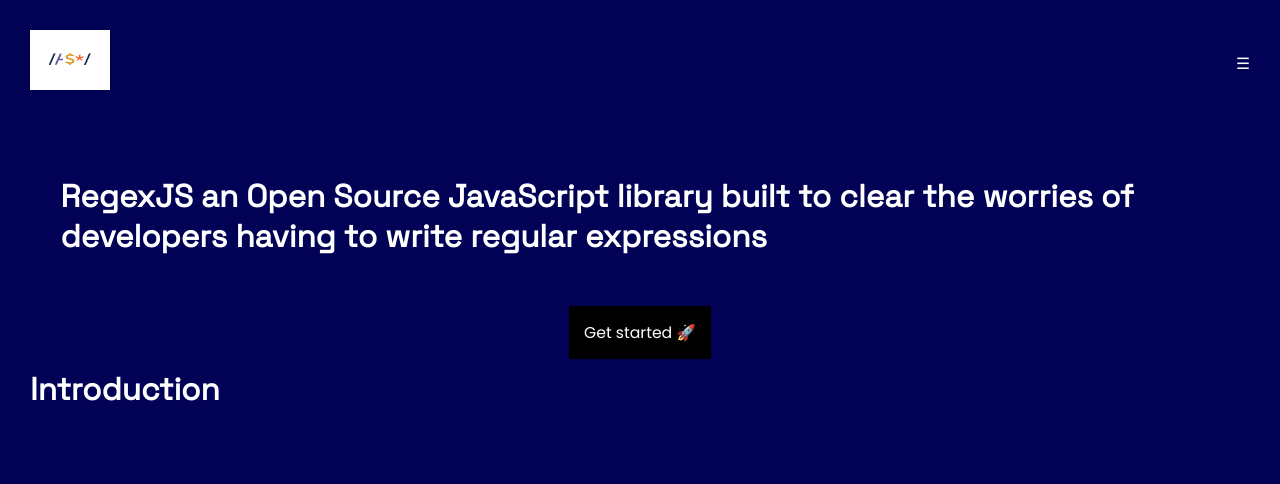
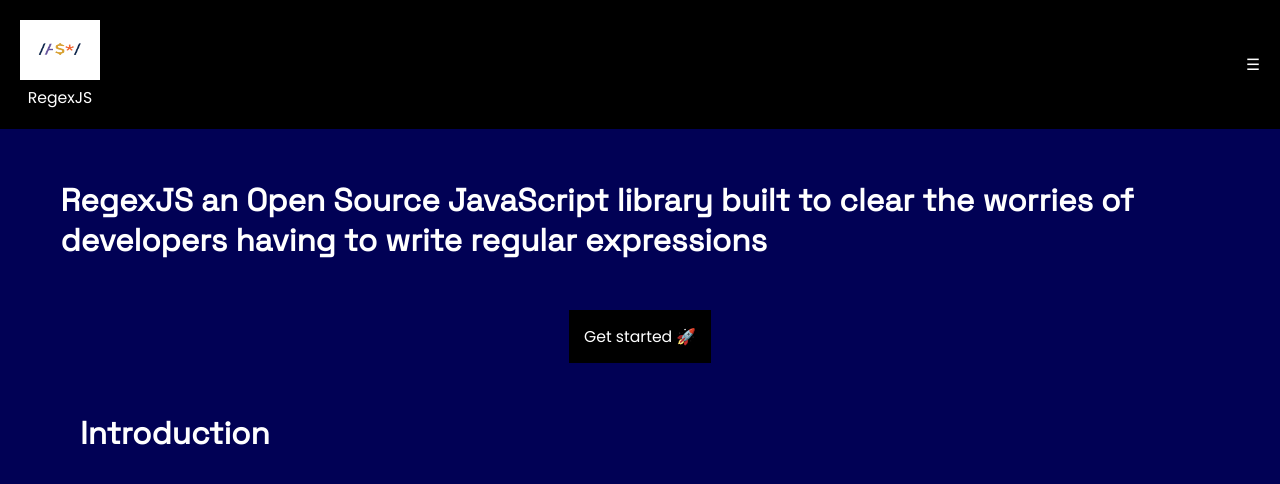
Before and after one commit to isaacszn/RegexJSWebsite, a React (Vite) app: page / in a window 1280 px wide. Shown: the top 484 px of the page. Built offline with nearby package versions, Linux system fonts and the light colour scheme.

Commit message:
minor updates

```diff
--- a/src/App.css
+++ b/src/App.css
@@ -20,12 +20,19 @@
   background-color: rgb(1, 1, 85);
   color: white;
   margin: 30px;
+  margin-top: 180px;
 }
 
 .nav-bar {
+  position: fixed;
+  top: 0;
+  left: 0;
+  width: 100%;
+  padding: 20px;
   display: flex;
   justify-content: space-between;
   align-items: center;
+  background-color: black;
 }
 
 .menu-btn {
@@ -60,6 +67,15 @@
   height: 60px;
 }
 
+.sub-header {
+  margin: 50px;
+}
+
+.flex {
+  display: flex;
+  align-items: center;
+  justify-content: center;
+}
 
 /* For Screen Responsiveness (Large Screens) */
 @media screen and (min-width: 480px) {
--- a/src/components/Intro.jsx
+++ b/src/components/Intro.jsx
@@ -1,7 +1,8 @@
 const Introduction = () => {
     return (
         <>
-            <h1>Introduction</h1>
+            <h1 className="sub-header">Introduction</h1>
+            <p></p>
         </>
     )
 }
--- a/src/components/NavBar.jsx
+++ b/src/components/NavBar.jsx
@@ -2,7 +2,7 @@
     return (
         <>
             <div className="nav-bar">
-                <span><img src='/src/assets/logo.jpg' alt="Icon" width="1024" height="1024"/></span>
+                <span><img src='/src/assets/logo.jpg' alt="Icon" width="1024" height="1024"/> <span className="flex">RegexJS</span></span>
                 <span className="menu-btn">&#9776;</span>
             </div>
         </>
```
